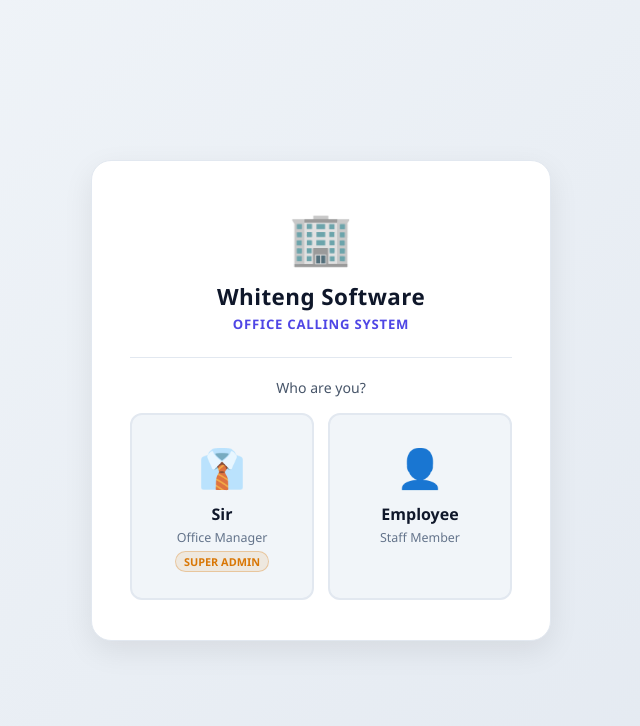
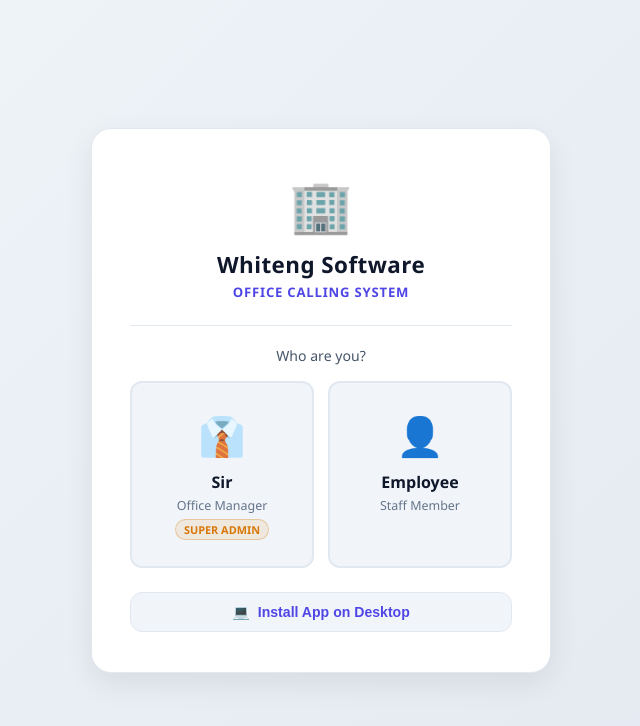
Before and after one commit to Saurabh89665/whiteng-office-calling, a React (Vite) app in the folder frontend/: page / in a window 1280 px wide. Shown: the top 726 px of the page, without its empty margins (319-959 px from the left). Built offline with nearby package versions, Linux system fonts and the light colour scheme.

Commit message:
Add explicit Install App on Desktop button on Login page

```diff
--- a/frontend/src/pages/Login.jsx
+++ b/frontend/src/pages/Login.jsx
@@ -10,9 +10,34 @@
   const [employees, setEmployees]     = useState([])
   const [msg, setMsg]           = useState({ text: '', type: '' })
   const [loading, setLoading]   = useState(false)
+  const [deferredPrompt, setDeferredPrompt] = useState(null)
   const navigate = useNavigate()
 
-  useEffect(() => { socket.disconnect(); sessionStorage.clear() }, [])
+  useEffect(() => {
+    socket.disconnect()
+    sessionStorage.clear()
+
+    const handleBeforeInstall = (e) => {
+      e.preventDefault()
+      setDeferredPrompt(e)
+    }
+
+    window.addEventListener('beforeinstallprompt', handleBeforeInstall)
+    return () => window.removeEventListener('beforeinstallprompt', handleBeforeInstall)
+  }, [])
+
+  const installApp = () => {
+    if (deferredPrompt) {
+      deferredPrompt.prompt()
+      deferredPrompt.userChoice.then((choiceResult) => {
+        if (choiceResult.outcome === 'accepted') {
+          setDeferredPrompt(null)
+        }
+      })
+    } else {
+      alert('To install: Click the 3 dots in top-right of your browser → Save and share → Install Whiteng Calling (or click the computer/download icon in your URL bar).')
+    }
+  }
 
   function selectRole(r) {
     setStep(r); setMsg({ text: '', type: '' })
@@ -40,7 +65,6 @@
     })
   }
 
-  // ── Sir Login ──────────────────────────────────
   function sirLogin() {
     if (!password.trim()) { setMsg({ text: 'Enter your password.', type: 'error' }); return }
     setLoading(true); setMsg({ text: 'Authenticating...', type: 'info' })
@@ -58,7 +82,6 @@
     })
   }
 
-  // ── Employee Login ─────────────────────────────
   function empLogin() {
     if (!selectedEmp) { setMsg({ text: 'Select your name first.', type: 'error' }); return }
     if (!empPassword.trim()) { setMsg({ text: 'Enter your password.', type: 'error' }); return }
@@ -111,6 +134,31 @@
                 <div className="role-title">Employee</div>
                 <div className="role-desc">Staff Member</div>
               </div>
+            </div>
+
+            {/* Direct Install App Button inside Login Card */}
+            <div style={{ marginTop: '24px', textAlign: 'center' }}>
+              <button
+                onClick={installApp}
+                style={{
+                  width: '100%',
+                  padding: '11px',
+                  background: 'var(--bg2)',
+                  color: 'var(--primary)',
+                  border: '1.5px solid var(--border)',
+                  borderRadius: '12px',
+                  fontSize: '.88rem',
+                  fontWeight: '700',
+                  cursor: 'pointer',
+                  display: 'flex',
+                  alignItems: 'center',
+                  justifyContent: 'center',
+                  gap: '8px',
+                  transition: 'all .2s'
+                }}
+              >
+                💻 <span>Install App on Desktop</span>
+              </button>
             </div>
           </>
         )}
```
